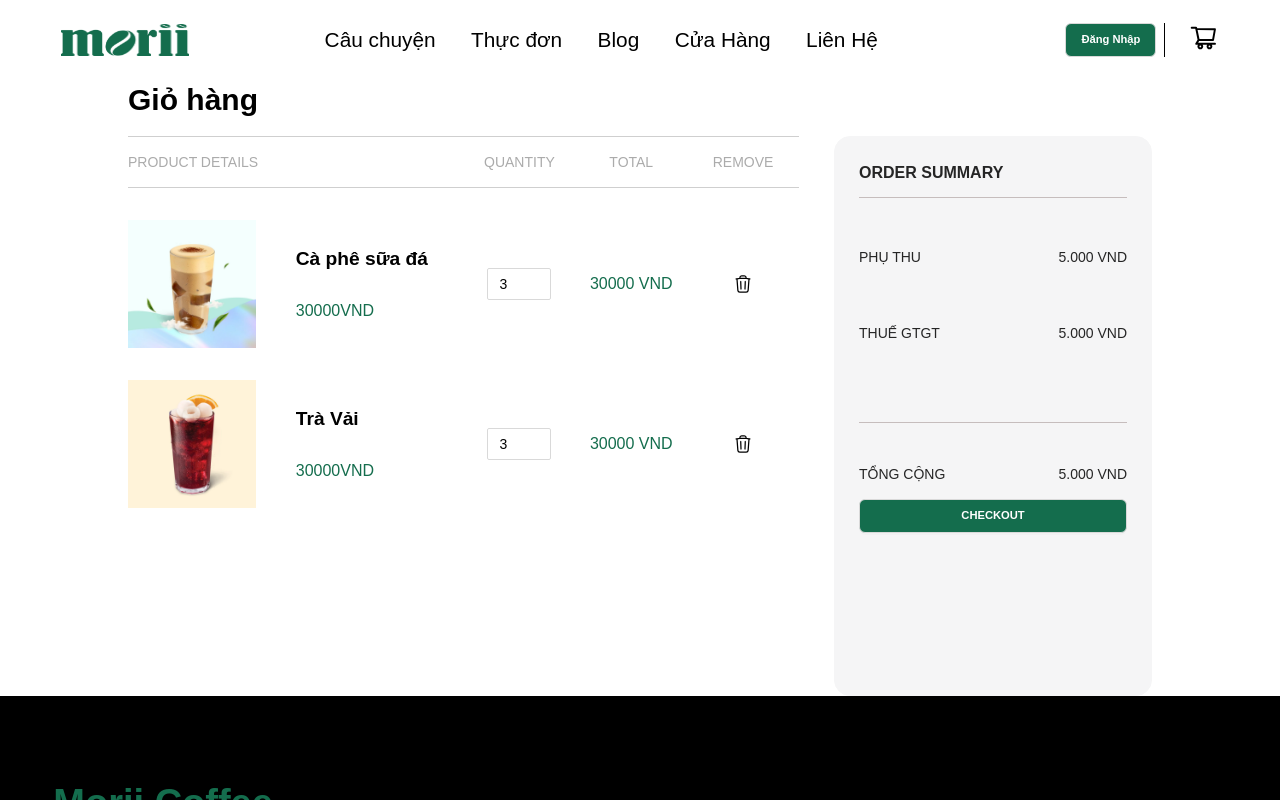
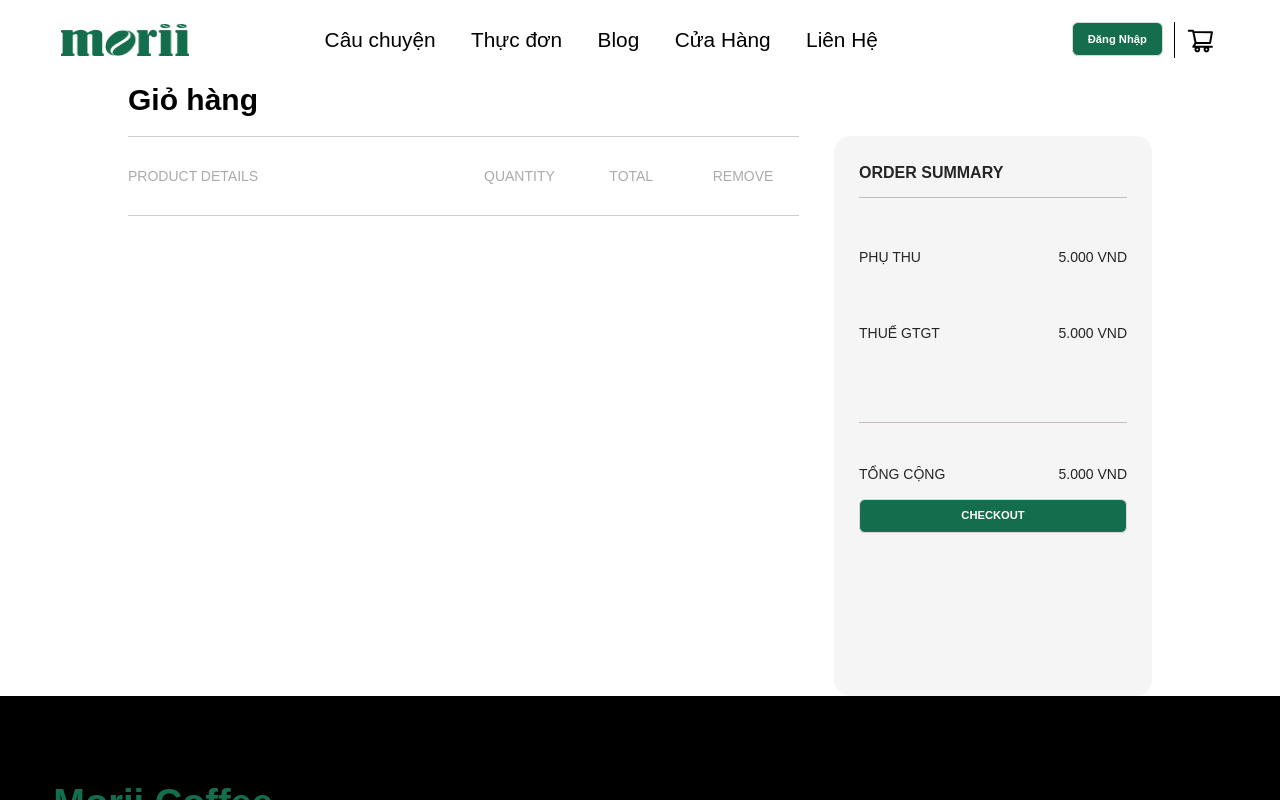
Before and after one commit to nhlong1512/IS207.N12-FE, a React (Create React App) app: page /cart in a window 1280 px wide. Built offline with nearby package versions, Linux system fonts and the light colour scheme.

Commit message:
dong bo addtocard hien tren icon gio hang va trang thanh toan, handle xong them san pham dong bo total trang card

```diff
--- a/package.json
+++ b/package.json
@@ -22,6 +22,7 @@
     "redux": "^4.2.0",
     "styled-components": "^5.3.6",
     "swiper": "^8.4.4",
+    "underscore": "^1.13.6",
     "web-vitals": "^2.1.4"
   },
   "scripts": {
--- a/src/components/Header.js
+++ b/src/components/Header.js
@@ -10,15 +10,18 @@ export default function Header() {
   const dispatch = useDispatch();
   const { Text } = Typography;
   const [y, setY] = useState(0);
+  const [isShowCount, setIsShowCount] = useState(false);
   // const [bgNav, setBgNav] = useState("");
   // const [txtNav, setTxtNav] = useState("text-[#fff]");
   // const [borderNav, setBorderNav] = useState("border-white");
   const { isAuthenticated } = useSelector((state) => state.auth);
+  const { numberProduct } = useSelector((state) => state.product);
   const { user } = useSelector((state) => state.user);
   const [bgNav, setBgNav] = useState("bg-[#fff]");
   const [txtNav, setTxtNav] = useState("text-[#000]");
   const [borderNav, setBorderNav] = useState("border-[#000]");
   const [isShơwDropdown, setIsShơwDropdown] = useState(false);
+  const [count, setCount] = useState(0);
   const handleClickProfile = () => {
     setIsShơwDropdown(!isShơwDropdown);
   };
@@ -59,6 +62,17 @@ export default function Header() {
       document.body.removeEventListener("scroll", handleNavigation);
     };
   }, [handleNavigation]);
+
+  // var cartItems = null;
+  useEffect(() => {
+    console.log("numberProduct", numberProduct);
+    var cartItems = JSON.parse(localStorage.getItem("cartItems")) || [];
+    if (cartItems) {
+      setCount(cartItems.length);
+    }
+    if (count > 0) setIsShowCount(true);
+    else setIsShowCount(false);
+  }, [numberProduct, count]);
 
   return (
     <div
@@ -240,11 +254,18 @@ export default function Header() {
               Đăng Nhập
             </Button>
           </Link>
-          <div className={`border-r-[0.1rem] border-solid ${borderNav} `}></div>
+          <div
+            className={`border-r-[0.05rem] border-solid ${borderNav} `}
+          ></div>
           <Link to="/cart">
-            <div className={`cursor-pointer ${txtNav} ml-4`}>
-              <ShoppingCartOutlined className="text-[1.8rem] " />
+            <div className={`cursor-pointer  ${txtNav}`}>
+              <ShoppingCartOutlined className="text-[1.8rem] pt-1 " />
             </div>
+            {isShowCount && (
+              <div className="fixed text-[#ffffff] bg-[#FF4D4F] rounded-full w-[20px] h-[22px] text-center flex items-center justify-center top-2 right-14 ">
+                {count}
+              </div>
+            )}
           </Link>
         </div>
       </div>
--- /dev/null
+++ b/src/components/productInCart/product.js
@@ -0,0 +1,76 @@
+import React, { useEffect } from "react";
+import { Col, Row, InputNumber, Button } from "antd";
+import Title from "antd/lib/typography/Title";
+import { useState } from "react";
+import { Card } from "antd";
+import order1 from "../../images/menu/order1.png";
+import order2 from "../../images/menu/order2.png";
+const { Meta } = Card;
+const Product = ({ item, id }) => {
+  var cartItems = JSON.parse(localStorage.getItem("cartItems")) || [];
+  const [totalProduct, setTotalProduct] = useState(item.total);
+  const handleStepQuantity = (value) => {
+    const item = cartItems.find((item) => item.id === id);
+    const price1Product = item.total / item.quantity;
+    item.quantity = value;
+    item.total = price1Product * item.quantity;
+    setTotalProduct(item.total);
+    console.log(item.total);
+    localStorage.setItem("cartItems", JSON.stringify(cartItems));
+  };
+
+  useEffect(() => {
+    console.log(totalProduct);
+  }, [totalProduct]);
+
+  return (
+    <Row className="w-full h-full mt-8 text-[#000] flex items-center ">
+      <Col className="flex items-center " span={12}>
+        <div className="w-1/2">
+          <img className="w-32 h-w-32" src={order2} />
+        </div>
+        <div className="w-1/2">
+          <p className="text-[#000] font-bold text-[1.2rem] mb-6">
+            {item.name}
+          </p>
+          <p className="text-[#146d4d] text-[1rem] mt-4 mb-0">
+            {item.price}VND
+          </p>
+        </div>
+      </Col>
+      <Col className="flex justify-center" span={4}>
+        <InputNumber
+          bordered
+          onStep={(e, value) => handleStepQuantity(e, value)}
+          // onClick={(e) => handleChangeQuantity(e)}
+          className="w-[4rem] h-[2rem] text-[#000]"
+          min={1}
+          max={10}
+          defaultValue={item.quantity}
+          size="medium"
+        />
+      </Col>
+      <Col className="text-[#146d4d] text-[1rem] flex justify-center" span={4}>
+        {totalProduct} VND
+      </Col>
+      <Col className=" flex justify-center" span={4}>
+        <svg
+          xmlns="http://www.w3.org/2000/svg"
+          fill="none"
+          viewBox="0 0 24 24"
+          strokeWidth={1.5}
+          stroke="currentColor"
+          className="w-5 h-5 cursor-pointer"
+        >
+          <path
+            strokeLinecap="round"
+            strokeLinejoin="round"
+            d="M14.74 9l-.346 9m-4.788 0L9.26 9m9.968-3.21c.342.052.682.107 1.022.166m-1.022-.165L18.16 19.673a2.25 2.25 0 01-2.244 2.077H8.084a2.25 2.25 0 01-2.244-2.077L4.772 5.79m14.456 0a48.108 48.108 0 00-3.478-.397m-12 .562c.34-.059.68-.114 1.022-.165m0 0a48.11 48.11 0 013.478-.397m7.5 0v-.916c0-1.18-.91-2.164-2.09-2.201a51.964 51.964 0 00-3.32 0c-1.18.037-2.09 1.022-2.09 2.201v.916m7.5 0a48.667 48.667 0 00-7.5 0"
+          />
+        </svg>
+      </Col>
+    </Row>
+  );
+};
+
+export default Product;
--- a/src/pages/Cart.js
+++ b/src/pages/Cart.js
@@ -1,11 +1,15 @@
 import { Col, Row, InputNumber, Button } from "antd";
 import Title from "antd/lib/typography/Title";
-import React from "react";
+import React, { useState } from "react";
 import { Card } from "antd";
 import order1 from "../images/menu/order1.png";
 import order2 from "../images/menu/order2.png";
+import Product from "../components/productInCart/product";
 const { Meta } = Card;
 const Cart = () => {
+  const [quantityProduct, setQuantityProduct] = useState(1);
+  var cartItems = JSON.parse(localStorage.getItem("cartItems")) || [];
+
   return (
     <div className="container  h-full  max-w-[1024px] mx-auto mt-20 ">
       <Title level={2} className="text-black">
@@ -13,8 +17,8 @@ const Cart = () => {
       </Title>
 
       <Row gutter={35} className="h-full">
-        <Col className="h-full " span={16}>
-          <Row className="w-full h-[6.5vh] border-y-[0.01rem] border-solid border-[#CFCFCF] text-[#ABABAB] flex items-center justify-center ">
+        <Col className="h-full mb-10 " span={16}>
+          <Row className="w-full h-[10vh] border-y-[0.01rem] border-solid border-[#CFCFCF] text-[#ABABAB] flex items-center justify-center ">
             <Col span={12}>PRODUCT DETAILS</Col>
             <Col className="flex justify-center" span={4}>
               QUANTITY
@@ -26,94 +30,9 @@ const Cart = () => {
               REMOVE
             </Col>
           </Row>
-          <Row className="w-full mt-8  text-[#000] flex items-center">
-            <Col className="flex items-center " span={12}>
-              <div className="w-1/2">
-                <img className="w-32 h-w-32" src={order1} />
-              </div>
-              <div className="w-1/2">
-                <p className="text-[#000] font-bold text-[1.2rem] mb-6">
-                  Cà phê sữa đá
-                </p>
-                <p className="text-[#146d4d] text-[1rem] mt-4 mb-0">30000VND</p>
-              </div>
-            </Col>
-            <Col className="flex justify-center" span={4}>
-              <InputNumber
-                className="w-[4rem] h-[2rem] text-[#000]"
-                min={1}
-                max={10}
-                defaultValue={3}
-                size="medium"
-              />
-            </Col>
-            <Col
-              className="text-[#146d4d] text-[1rem] flex justify-center"
-              span={4}
-            >
-              30000 VND
-            </Col>
-            <Col className=" flex justify-center" span={4}>
-              <svg
-                xmlns="http://www.w3.org/2000/svg"
-                fill="none"
-                viewBox="0 0 24 24"
-                strokeWidth={1.5}
-                stroke="currentColor"
-                className="w-5 h-5 cursor-pointer"
-              >
-                <path
-                  strokeLinecap="round"
-                  strokeLinejoin="round"
-                  d="M14.74 9l-.346 9m-4.788 0L9.26 9m9.968-3.21c.342.052.682.107 1.022.166m-1.022-.165L18.16 19.673a2.25 2.25 0 01-2.244 2.077H8.084a2.25 2.25 0 01-2.244-2.077L4.772 5.79m14.456 0a48.108 48.108 0 00-3.478-.397m-12 .562c.34-.059.68-.114 1.022-.165m0 0a48.11 48.11 0 013.478-.397m7.5 0v-.916c0-1.18-.91-2.164-2.09-2.201a51.964 51.964 0 00-3.32 0c-1.18.037-2.09 1.022-2.09 2.201v.916m7.5 0a48.667 48.667 0 00-7.5 0"
-                />
-              </svg>
-            </Col>
-          </Row>
-          <Row className="w-full h-full mt-8 text-[#000] flex items-center">
-            <Col className="flex items-center " span={12}>
-              <div className="w-1/2">
-                <img className="w-32 h-w-32" src={order2} />
-              </div>
-              <div className="w-1/2">
-                <p className="text-[#000] font-bold text-[1.2rem] mb-6">
-                  Trà Vải
-                </p>
-                <p className="text-[#146d4d] text-[1rem] mt-4 mb-0">30000VND</p>
-              </div>
-            </Col>
-            <Col className="flex justify-center" span={4}>
-              <InputNumber
-                className="w-[4rem] h-[2rem] text-[#000]"
-                min={1}
-                max={10}
-                defaultValue={3}
-                size="medium"
-              />
-            </Col>
-            <Col
-              className="text-[#146d4d] text-[1rem] flex justify-center"
-              span={4}
-            >
-              30000 VND
-            </Col>
-            <Col className=" flex justify-center" span={4}>
-              <svg
-                xmlns="http://www.w3.org/2000/svg"
-                fill="none"
-                viewBox="0 0 24 24"
-                strokeWidth={1.5}
-                stroke="currentColor"
-                className="w-5 h-5 cursor-pointer"
-              >
-                <path
-                  strokeLinecap="round"
-                  strokeLinejoin="round"
-                  d="M14.74 9l-.346 9m-4.788 0L9.26 9m9.968-3.21c.342.052.682.107 1.022.166m-1.022-.165L18.16 19.673a2.25 2.25 0 01-2.244 2.077H8.084a2.25 2.25 0 01-2.244-2.077L4.772 5.79m14.456 0a48.108 48.108 0 00-3.478-.397m-12 .562c.34-.059.68-.114 1.022-.165m0 0a48.11 48.11 0 013.478-.397m7.5 0v-.916c0-1.18-.91-2.164-2.09-2.201a51.964 51.964 0 00-3.32 0c-1.18.037-2.09 1.022-2.09 2.201v.916m7.5 0a48.667 48.667 0 00-7.5 0"
-                />
-              </svg>
-            </Col>
-          </Row>
+          {cartItems.map((item) => (
+            <Product item={item} id={item.id} />
+          ))}
         </Col>
         <Col className="h-full " span={8}>
           <div className="w-full px-6 h-[70vh] border-[1px] border-solid border-[#F5F5F6] bg-[#F5F5F6] rounded-2xl ">
--- a/src/reducer/product/productSlice.js
+++ b/src/reducer/product/productSlice.js
@@ -6,6 +6,7 @@ const initialState = {
   status: false,
   error: "",
   message: "",
+  numberProduct: 0,
   //   replyTicketError: "",
   //   searchTicketList: [],
   //   selectedTicket: {},
@@ -31,12 +32,21 @@ const productSlice = createSlice({
       state.message = payload.message;
       state.status = payload.status;
     },
+    addProductToCard: (state, { payload }) => {
+      console.log(payload);
+      state.numberProduct = payload;
+      console.log("num", state.numberProduct);
+    },
   },
 });
 
 const { reducer, actions } = productSlice;
 
-export const { fetchProductsLoading, fetchProductsSuccess, fetchProductsFail } =
-  actions;
+export const {
+  fetchProductsLoading,
+  fetchProductsSuccess,
+  fetchProductsFail,
+  addProductToCard,
+} = actions;
 
 export default reducer;
```
Also changed, not shown: src/pages/ProductDetail.js (+32 -5 lines), 1 other file (tests, documents, lock files or other folders).
